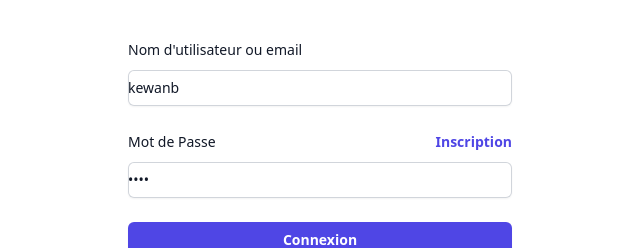
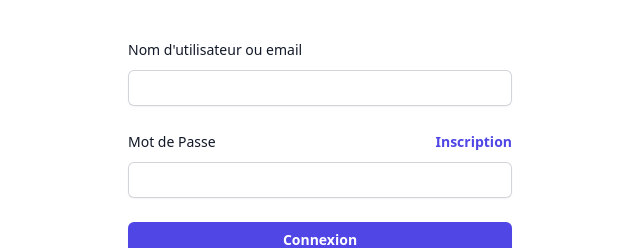
Before and after one commit to kewanfr/frontend-music, a Vue app: page /login in a window 1280 px wide. Shown: the part 179-427 px from the top of the page, without its empty margins (320-960 px from the left). Built offline with nearby package versions, Linux system fonts and the light colour scheme; no server answers.

Commit message:
fix: 🐛 bug fix

```diff
--- a/src/pages/login.vue
+++ b/src/pages/login.vue
@@ -52,8 +52,8 @@ import { useAuthStore } from '@/stores';
 const store = useAuthStore()
 const router = useRouter()
 
-const username = ref('kewanb')
-const password = ref('1234')
+const username = ref('')
+const password = ref('')
 const handleLogin = async () => {
   await store.login(username.value, password.value)
   router.push('/')
```
